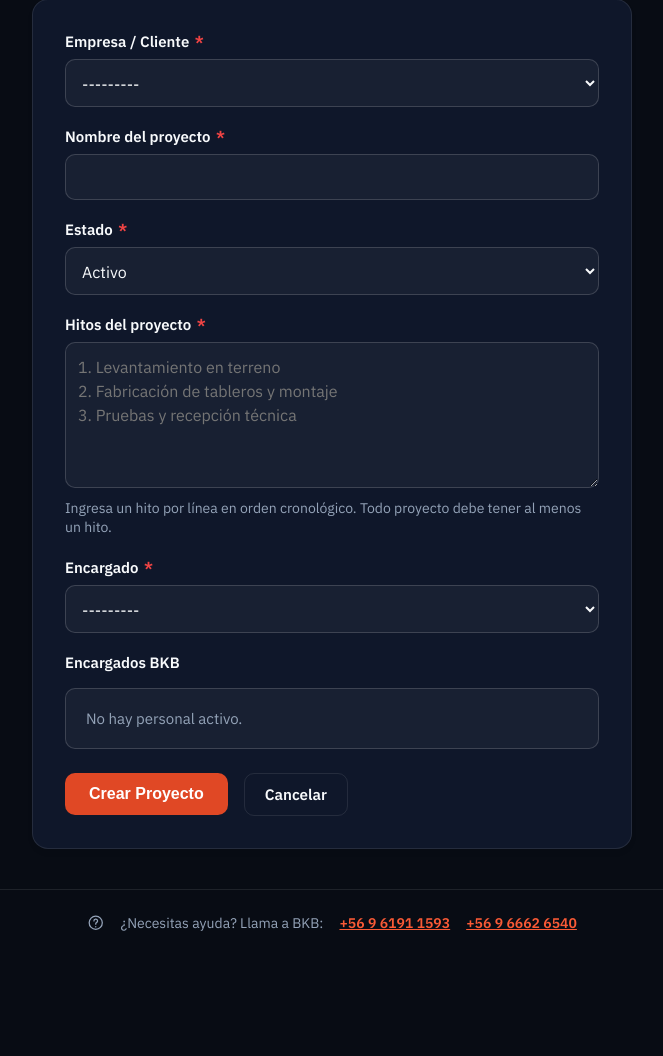
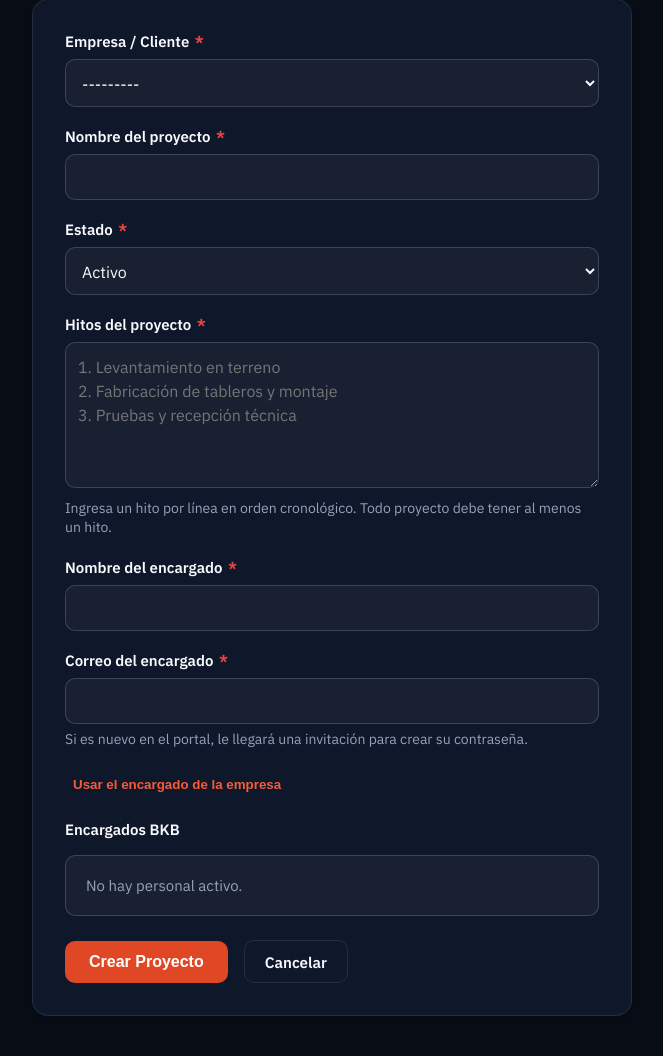
Before and after one commit to blindjamin/BKB, a Django app: page /proyectos/nuevo/ in a window 1280 px wide. Shown: the part 232-1288 px from the top of the page, without its empty margins (308-971 px from the left). Before the commit the page ends 1163 px from the top, so only its background shows below. Run offline with Django 5.2, Linux system fonts and the light colour scheme; the visitor is signed in with stand-in values (Sample User, id 1); data comes from the database, SQL or seed files in the repository; data that the repository does not hold is empty; parts of the project's set-up code (start-up, migrations or seed data) failed here and were passed over.

Commit message:
feat(portal): crear y editar proyecto con encargado cliente y encargados BKB (T3)
Co-Authored-By: Claude Opus 5.5 <noreply@anthropic.com>

```diff
--- a/apps/portal/documentos/forms.py
+++ b/apps/portal/documentos/forms.py
@@ -51,7 +51,7 @@ class EmpresaForm(CamposEncargado, forms.ModelForm):
         return self.cleaned_data.get('rut', '').strip()
 
 
-class ProyectoForm(forms.ModelForm):
+class ProyectoForm(CamposEncargado, forms.ModelForm):
     hitos_texto = forms.CharField(
         widget=forms.Textarea(attrs={
             'rows': 5,
@@ -64,7 +64,7 @@ class ProyectoForm(forms.ModelForm):
 
     class Meta:
         model = Proyecto
-        fields = ['empresa', 'nombre', 'estado', 'encargado', 'encargados_bkb']  # 'encargado' es puente: T3 lo quita
+        fields = ['empresa', 'nombre', 'estado', 'encargados_bkb']
         labels = {
             'empresa': 'Empresa / Cliente',
             'nombre': 'Nombre del proyecto',
@@ -76,6 +76,10 @@ class ProyectoForm(forms.ModelForm):
         super().__init__(*args, **kwargs)
         self.fields['encargados_bkb'].queryset = Usuario.objects.filter(
             rol__in=(Rol.PERSONAL, Rol.JEFE), is_active=True, is_superuser=False).order_by('nombre', 'email')  # E3
+
+        if self.instance.encargado_id:  # no .pk: el UUID ya trae valor antes de guardar
+            self.initial.setdefault('encargado_nombre', self.instance.encargado.nombre)
+            self.initial.setdefault('encargado_email', self.instance.encargado.email)
 
         if self.instance and self.instance.pk:
             hitos = self.instance.hitos.order_by('orden')
--- a/apps/portal/documentos/views.py
+++ b/apps/portal/documentos/views.py
@@ -111,6 +111,10 @@ def detalle_empresa(request, pk):
     return render(request, 'empresa_detalle.html', context)
 
 
+def _encargados_por_empresa():
+    return {str(e.pk): [e.encargado.nombre, e.encargado.email] for e in Empresa.objects.select_related('encargado')}
+
+
 @login_required
 def crear_proyecto(request):
     if not puede_gestionar_estructura(request.user):
@@ -124,6 +128,8 @@ def crear_proyecto(request):
     if request.method == 'POST':
         form = ProyectoForm(request.POST)
         if form.is_valid():
+            form.instance.encargado, _ = obtener_o_invitar(
+                request, form.cleaned_data['encargado_nombre'], form.cleaned_data['encargado_email'])
             proyecto = form.save()
             return redirect('documentos:detalle_proyecto', pk=proyecto.pk)
     else:
@@ -133,6 +139,7 @@ def crear_proyecto(request):
         'form': form,
         'titulo': 'Nuevo Proyecto',
         'accion': 'Crear Proyecto',
+        'encargados_empresa': _encargados_por_empresa(),
     })
 
 
@@ -146,6 +153,8 @@ def editar_proyecto(request, pk):
     if request.method == 'POST':
         form = ProyectoForm(request.POST, instance=proyecto)
         if form.is_valid():
+            form.instance.encargado, _ = obtener_o_invitar(
+                request, form.cleaned_data['encargado_nombre'], form.cleaned_data['encargado_email'])
             form.save()
             return redirect('documentos:detalle_proyecto', pk=proyecto.pk)
     else:
@@ -156,6 +165,7 @@ def editar_proyecto(request, pk):
         'proyecto': proyecto,
         'titulo': f'Editar {proyecto.nombre}',
         'accion': 'Guardar Cambios',
+        'encargados_empresa': _encargados_por_empresa(),
     })
 
 
--- /dev/null
+++ b/apps/portal/static/js/encargado.js
@@ -0,0 +1,10 @@
+// E2: "Usar el encargado de la empresa" copia nombre y correo del encargado de la empresa elegida.
+document.addEventListener('DOMContentLoaded', function () {
+    const datos = JSON.parse(document.getElementById('encargados-empresa').textContent);
+    document.getElementById('usar-encargado-empresa').addEventListener('click', function () {
+        const encargado = datos[document.getElementById('id_empresa').value];
+        if (!encargado) return;
+        document.getElementById('id_encargado_nombre').value = encargado[0];
+        document.getElementById('id_encargado_email').value = encargado[1];
+    });
+});
--- a/apps/portal/templates/proyecto_form.html
+++ b/apps/portal/templates/proyecto_form.html
@@ -94,18 +94,38 @@
             </div>
 
             <div class="form-group">
-                <label for="{{ form.encargado.id_for_label }}">
-                    {{ form.encargado.label }}
+                <label for="{{ form.encargado_nombre.id_for_label }}">
+                    {{ form.encargado_nombre.label }}
                     <span class="campo-requerido" aria-label="obligatorio">*</span>
                 </label>
-                {{ form.encargado }}
-                {% if form.encargado.errors %}
-                    <div class="field-error" id="{{ form.encargado.id_for_label }}-error" role="alert">
+                {{ form.encargado_nombre }}
+                {% if form.encargado_nombre.errors %}
+                    <div class="field-error" id="{{ form.encargado_nombre.id_for_label }}-error" role="alert">
                         <svg class="icono field-error-icon" aria-hidden="true"><use href="{% static 'icons.svg' %}#alerta"></use></svg>
-                        <span>{{ form.encargado.errors.0 }}</span>
+                        <span>{{ form.encargado_nombre.errors.0 }}</span>
                     </div>
                 {% endif %}
             </div>
+
+            <div class="form-group">
+                <label for="{{ form.encargado_email.id_for_label }}">
+                    {{ form.encargado_email.label }}
+                    <span class="campo-requerido" aria-label="obligatorio">*</span>
+                </label>
+                {{ form.encargado_email }}
+                {% if form.encargado_email.help_text %}<small class="form-help" id="{{ form.encargado_email.id_for_label }}-help">{{ form.encargado_email.help_text }}</small>{% endif %}
+                {% if form.encargado_email.errors %}
+                    <div class="field-error" id="{{ form.encargado_email.id_for_label }}-error" role="alert">
+                        <svg class="icono field-error-icon" aria-hidden="true"><use href="{% static 'icons.svg' %}#alerta"></use></svg>
+                        <span>{{ form.encargado_email.errors.0 }}</span>
+                    </div>
+                {% endif %}
+            </div>
+
+            <p class="form-group">
+                <button type="button" class="btn-link" id="usar-encargado-empresa">Usar el encargado de la empresa</button>
+            </p>
+            {{ encargados_empresa|json_script:"encargados-empresa" }}
 
             <fieldset class="form-group form-group-fieldset">
                 <legend class="form-label" id="label-encargados-bkb">{{ form.encargados_bkb.label }}</legend>
@@ -154,3 +174,7 @@
     </div>
 </div>
 {% endblock %}
+
+{% block extra_js %}
+<script src="{% static 'js/encargado.js' %}" nonce="{{ request.csp_nonce }}"></script>
+{% endblock %}
```
Also changed, not shown: apps/portal/documentos/tests/test_encargados.py (+61 -1 lines), apps/portal/documentos/tests/test_vistas_empresas.py (+12 -4 lines).
